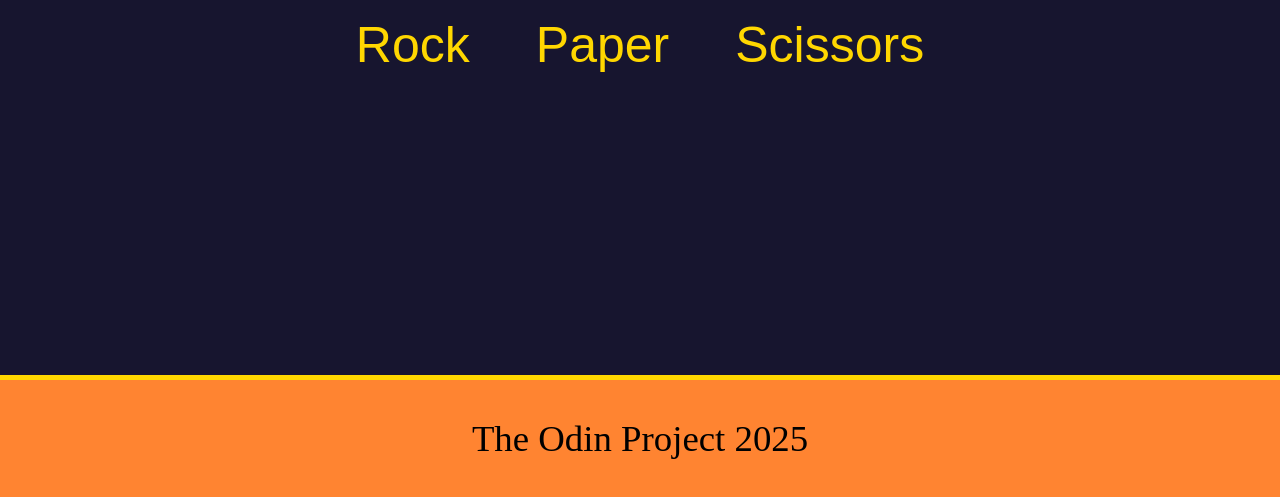
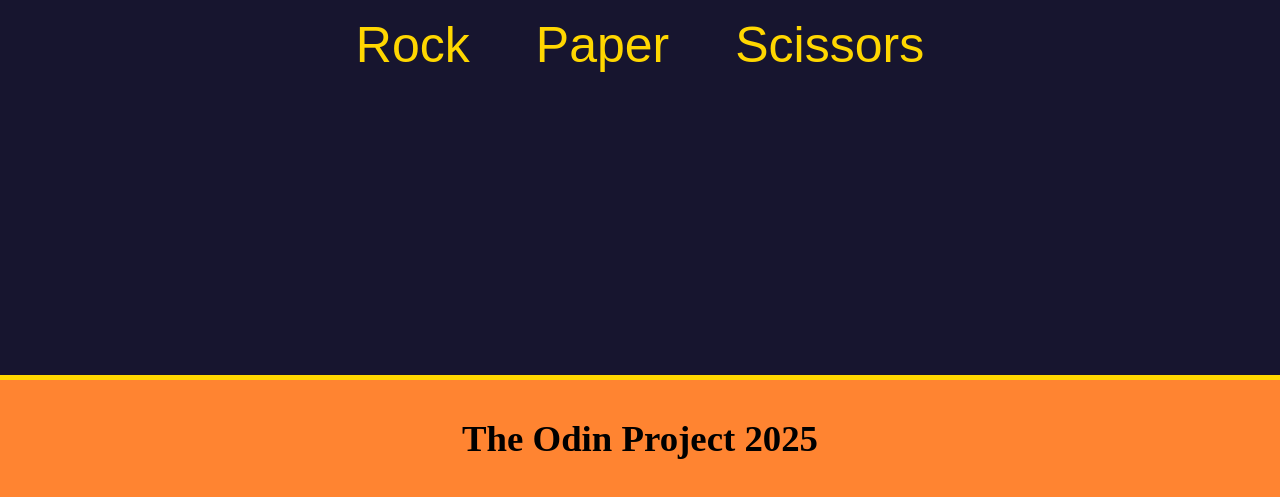
Before and after one commit to Avelazquez54/Rock-Paper-Scissors-Game, a plain HTML site: page index.html in a window 1280 px wide. Shown: the part 303-800 px from the top of the page. Drawn offline with Linux system fonts and the light colour scheme.

```diff
--- a/styles.css
+++ b/styles.css
@@ -33,7 +33,7 @@ button:hover{
 }
 
 footer{
-    /* font-size:1.8em; */
+    font-weight: bold;
     color:black;
     background:rgb(255, 132, 49);
     width:100%;
```
